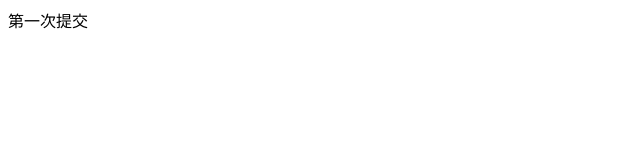
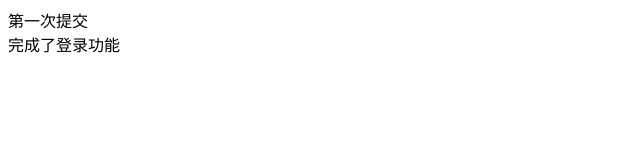
Before and after one commit to WE1ZHANTA0/11.7test, a plain HTML site: page index.html in a window 1280 px wide. Shown: the whole page, without its empty margins (0-640 px from the left). Drawn offline with Linux system fonts and the light colour scheme.

Commit message:
提交了登录功能

```diff
--- a/index.html
+++ b/index.html
@@ -8,5 +8,6 @@
 </head>
 <body>
     <div>第一次提交</div>
+    <div class="login">完成了登录功能</div>
 </body>
 </html>
```
